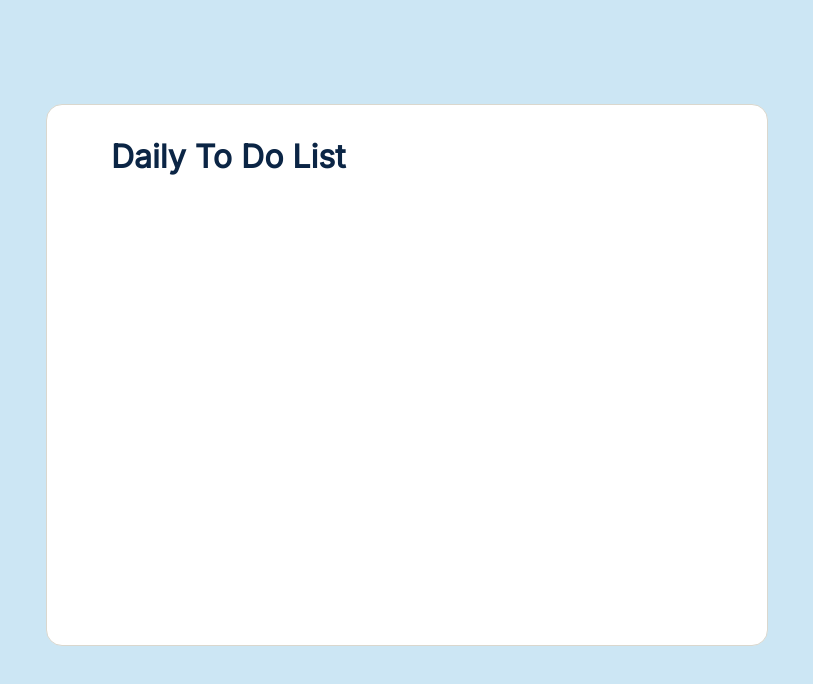
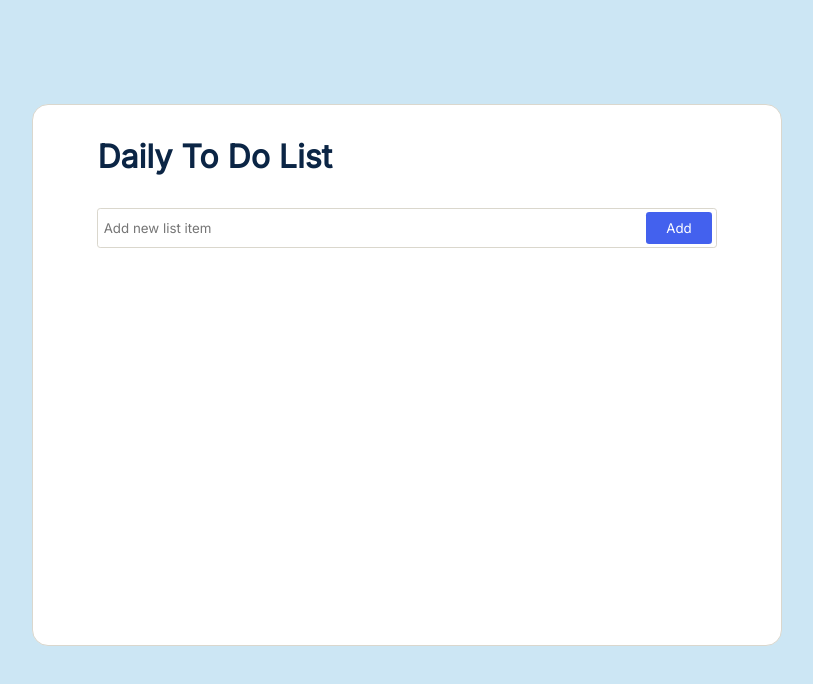
Before and after one commit to gamzenurtukel/producter-todo-case, a React (Create React App) app: page / in a window 1280 px wide. Shown: the top 684 px of the page, without its empty margins (233-1046 px from the left). Built offline with nearby package versions, Linux system fonts and the light colour scheme.

Commit message:
TodoForm import

```diff
--- a/src/components/todo/Todo.js
+++ b/src/components/todo/Todo.js
@@ -1,10 +1,13 @@
 import "./Todo.scss";
+
+import TodoForm from "../todoForm";
 
 function Todo() {
   return (
     <div className="todo-container">
       <div className="todo-item">
         <h3>Daily To Do List</h3>
+        <TodoForm />
       </div>
     </div>
   );
```
